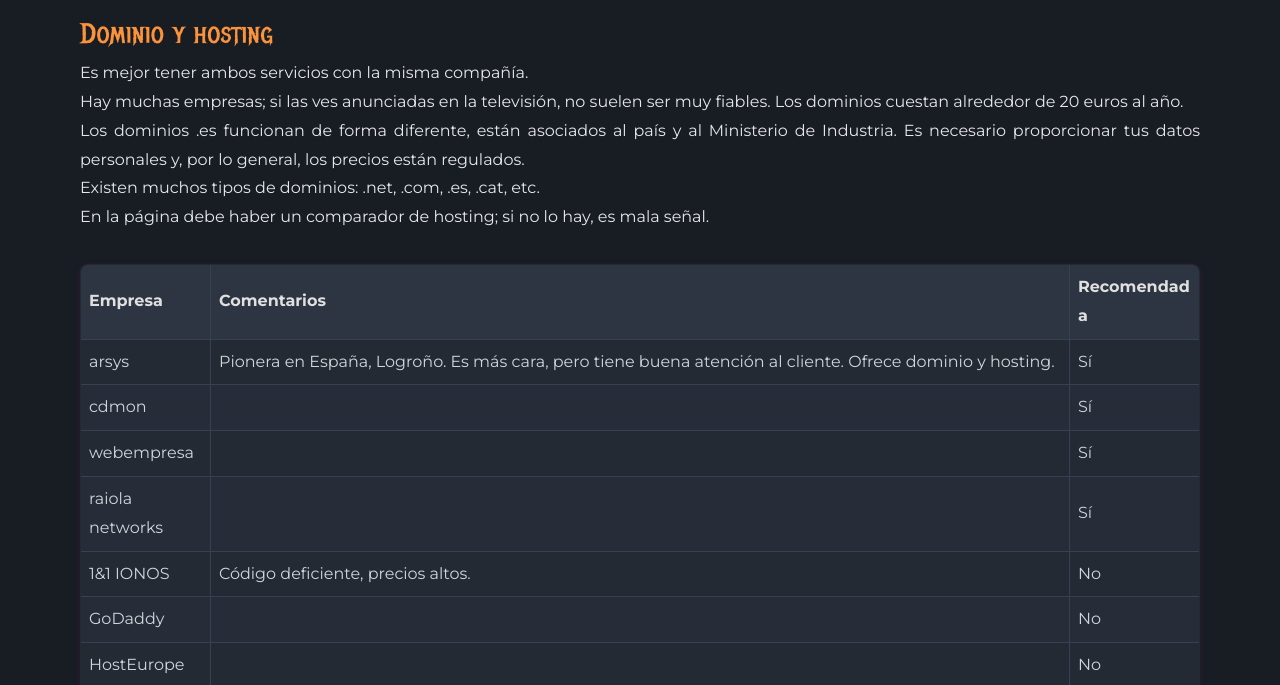
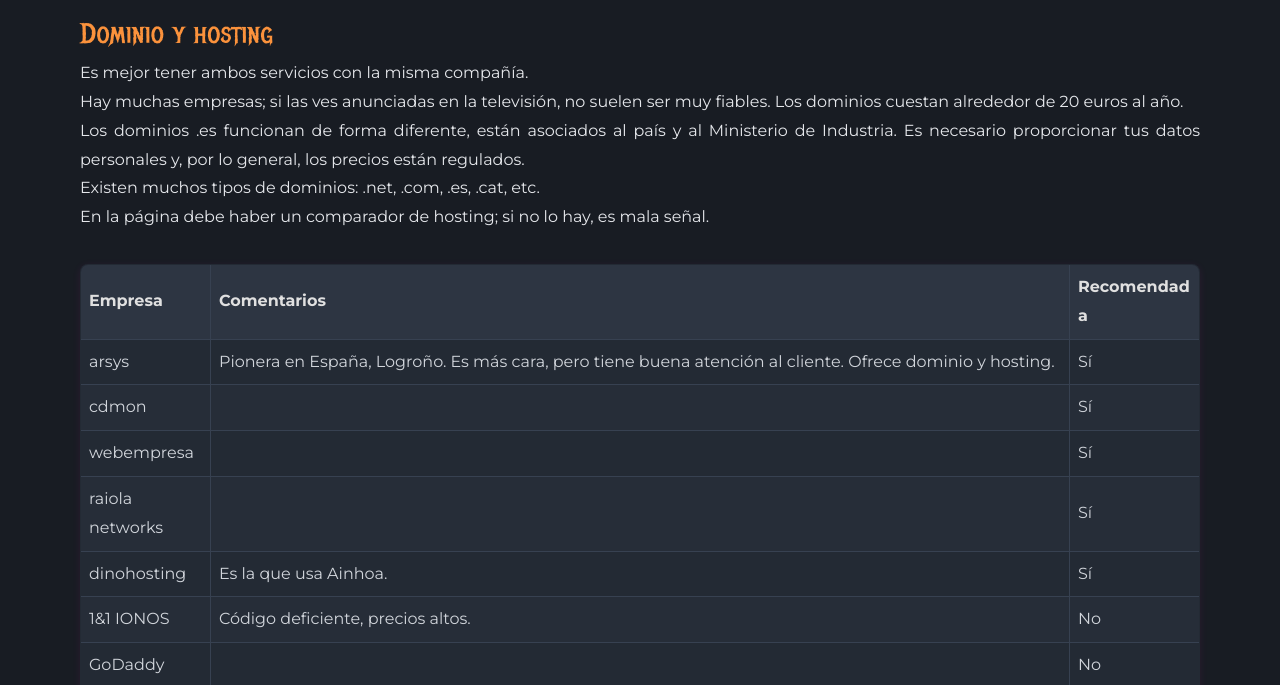
Before and after one commit to mielmadev/html-css-js-docs, a plain HTML site: page doc sin ordenar/front-end/notas-finales.html in a window 1280 px wide. Shown: the part 73-758 px from the top of the page. Drawn offline with Linux system fonts and the light colour scheme.

Commit message:
dinohosting

```diff
--- a/doc sin ordenar/front-end/notas-finales.html
+++ b/doc sin ordenar/front-end/notas-finales.html
@@ -52,6 +52,11 @@
         <td>Sí</td>
         </tr>
         <tr>
+        <td>dinohosting</td>
+        <td>Es la que usa Ainhoa.</td>
+        <td>Sí</td>
+        </tr>
+        <tr>
         <td>1&amp;1 IONOS</td>
         <td>Código deficiente, precios altos.</td>
         <td>No</td>
```
